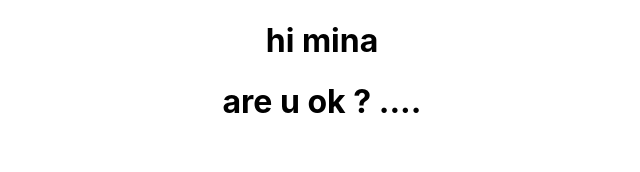
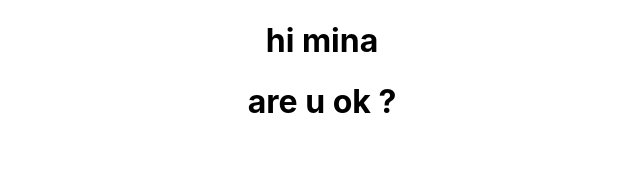
Before and after one commit to minanastaran/Shop, a React (Create React App) app: page / in a window 1280 px wide. Shown: the top 172 px of the page, without its empty margins (318-958 px from the left). Built offline with nearby package versions, Linux system fonts and the light colour scheme.

Commit message:
Your awesome message

```diff
--- a/src/App.js
+++ b/src/App.js
@@ -5,7 +5,7 @@ function App() {
   return (
     <div className="App">
       <h1> hi mina</h1>
-      <h1> are u ok ? .... </h1>
+      <h1> are u ok ?</h1>
     </div>
   );
 }
```
